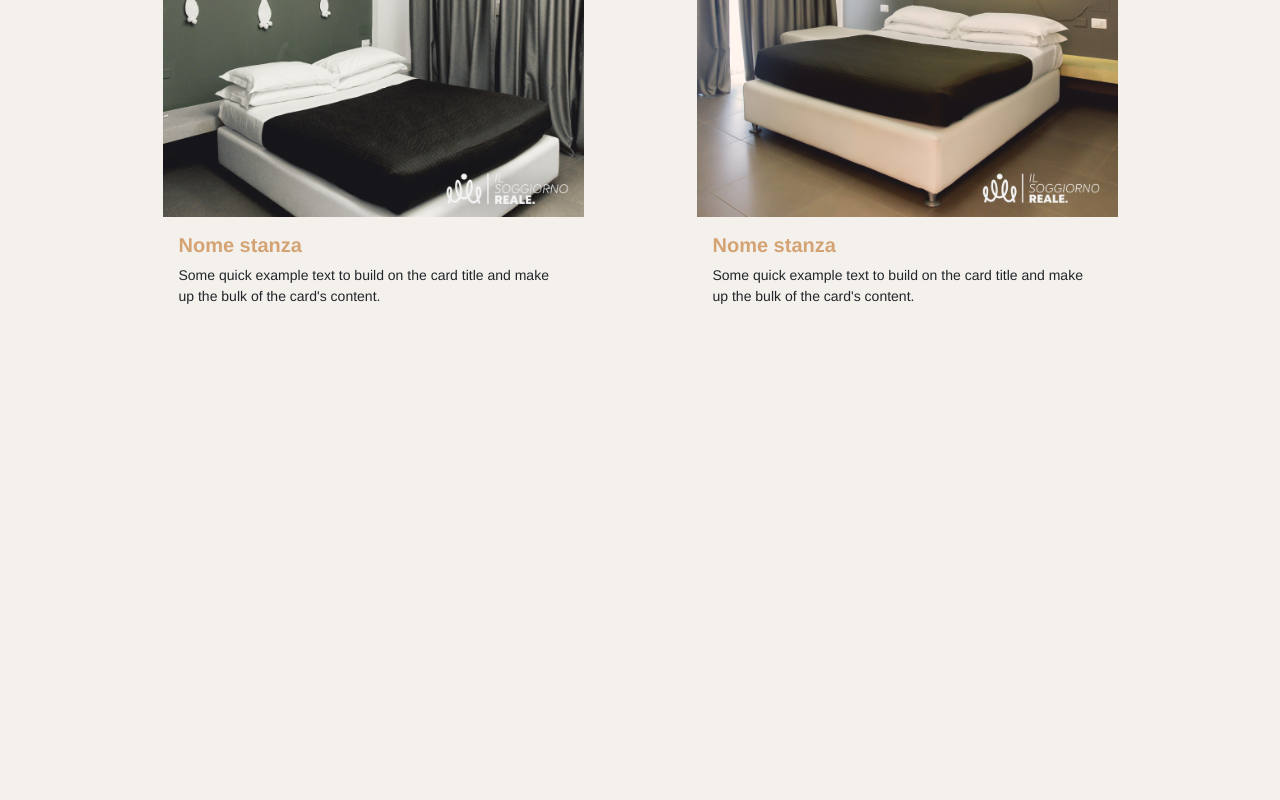
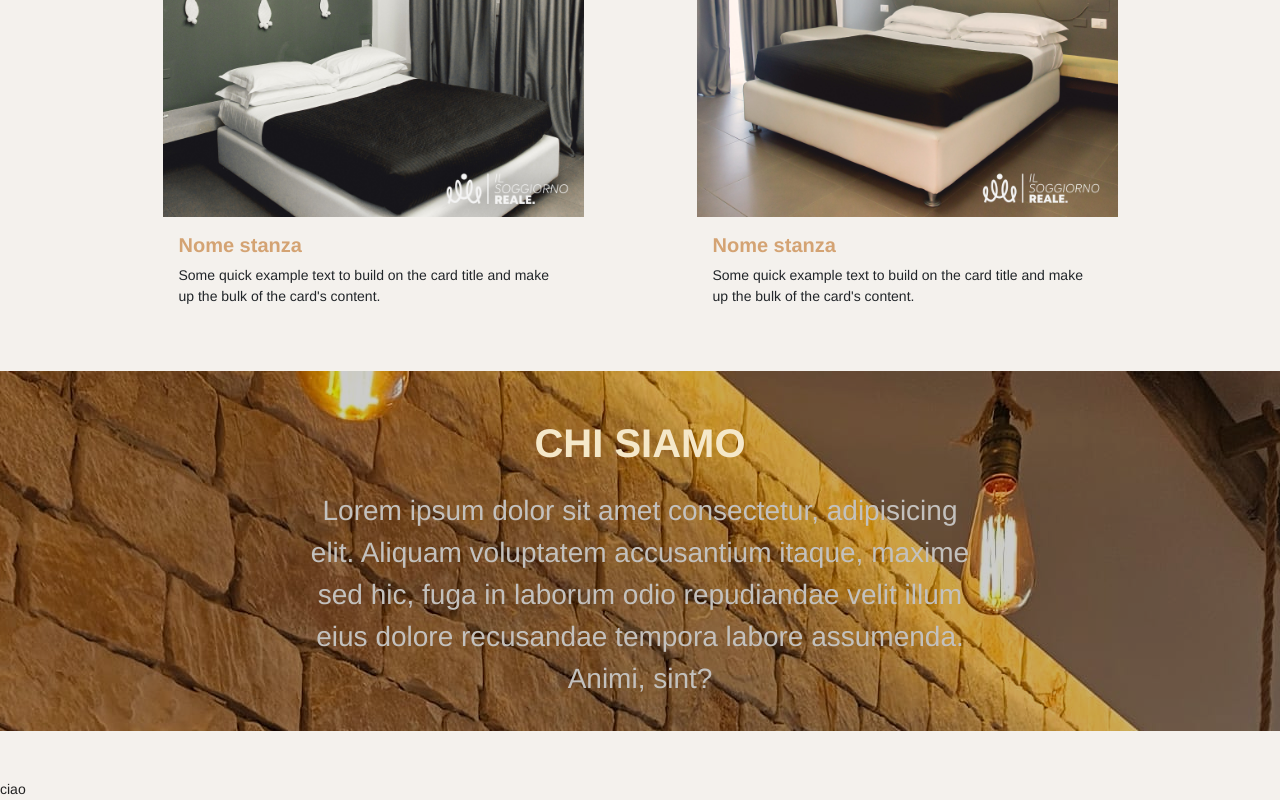
Before and after one commit to Andrea-Asaro/Copacabana_colors_whiteOverlay, a React (Vite) app: page / in a window 1280 px wide. Shown: the part 1776-2576 px from the top of the page. Before the commit the page ends 2099 px from the top, so only its background shows below. Built offline with nearby package versions, Linux system fonts and the light colour scheme.

Commit message:
fatto bozza di sezione chi siamo, da rivedere colore

```diff
--- /dev/null
+++ b/src/components/ChiSiamo.css
@@ -0,0 +1,19 @@
+.imgBand{
+    background-image: url(../media/chisiamo.jpeg);
+    height: 45vh;
+    background-position: top;
+    position: relative;
+}
+
+.shadeBand{
+    position: absolute;
+     height: 100%;
+    width: 100%;
+    background-color: rgba(0, 0, 0, 0.2);
+    z-index: 1;
+}
+
+.lorem{
+    padding-right: 300px;
+    padding-left: 300px;
+}
--- /dev/null
+++ b/src/components/ChiSiamo.jsx
@@ -0,0 +1,24 @@
+import './ChiSiamo.css'
+
+import chisiamo from '../media/chisiamo.jpeg';
+
+export default function Colors(){
+
+
+
+    return(
+        <>
+        <div className="container-fluid my-5">
+            <div className='row imgBand'>
+                <div className='shadeBand'></div>
+                <h3 className='z-2 h1 pt-5 text-center fw-bold text2' >CHI SIAMO</h3>
+                <p className='text0 text-center fs-3 lorem'>Lorem ipsum dolor sit amet consectetur, adipisicing elit. Aliquam voluptatem accusantium itaque, maxime sed hic, fuga in laborum odio repudiandae velit illum eius dolore recusandae tempora labore assumenda. Animi, sint?</p>
+            </div>
+        </div>
+        <div>ciao</div>
+
+
+
+        </>
+    )
+}
--- a/src/components/Home.jsx
+++ b/src/components/Home.jsx
@@ -1,5 +1,6 @@
 import Hero from './Hero';
 import Colors from './Colors';
+import ChiSiamo from './ChiSiamo';
 
 
 
@@ -10,6 +11,7 @@ export default function Home(){
     <div>
       <Hero/>
       <Colors/>
+      <ChiSiamo/>
 
     </div>
 
```
